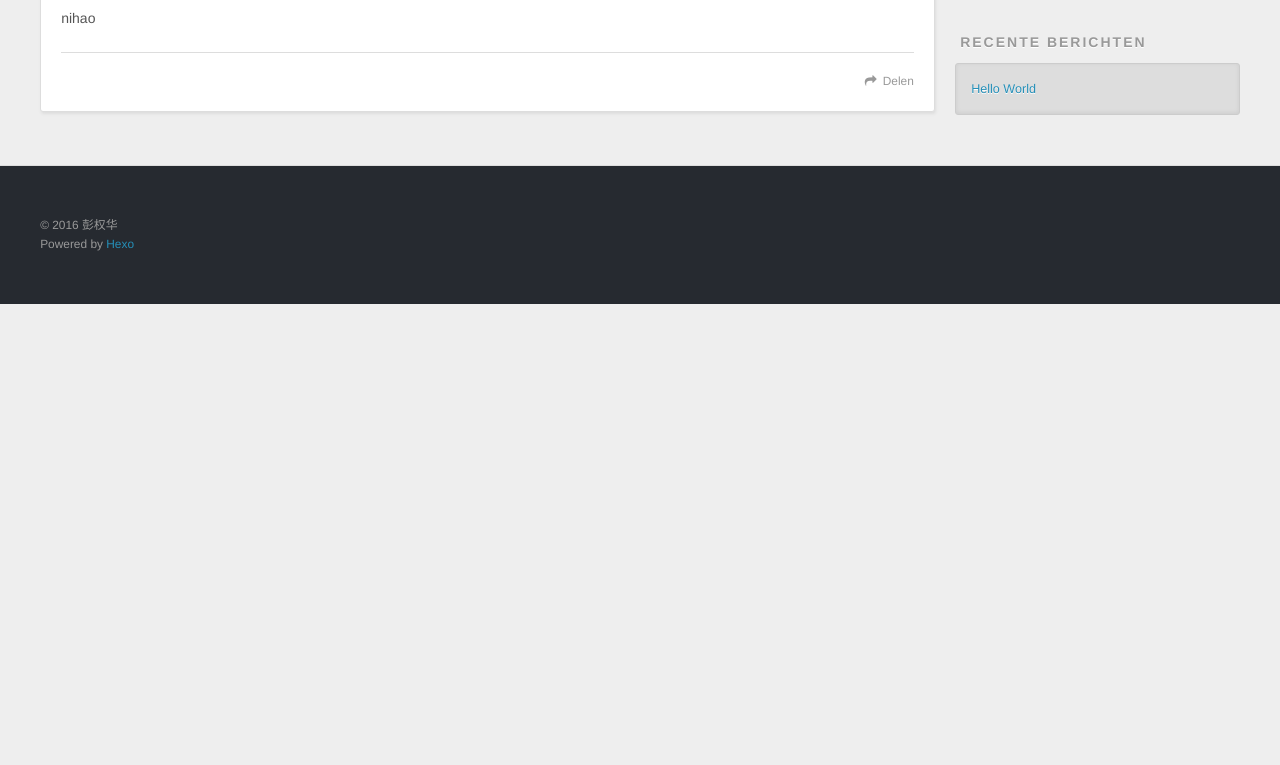
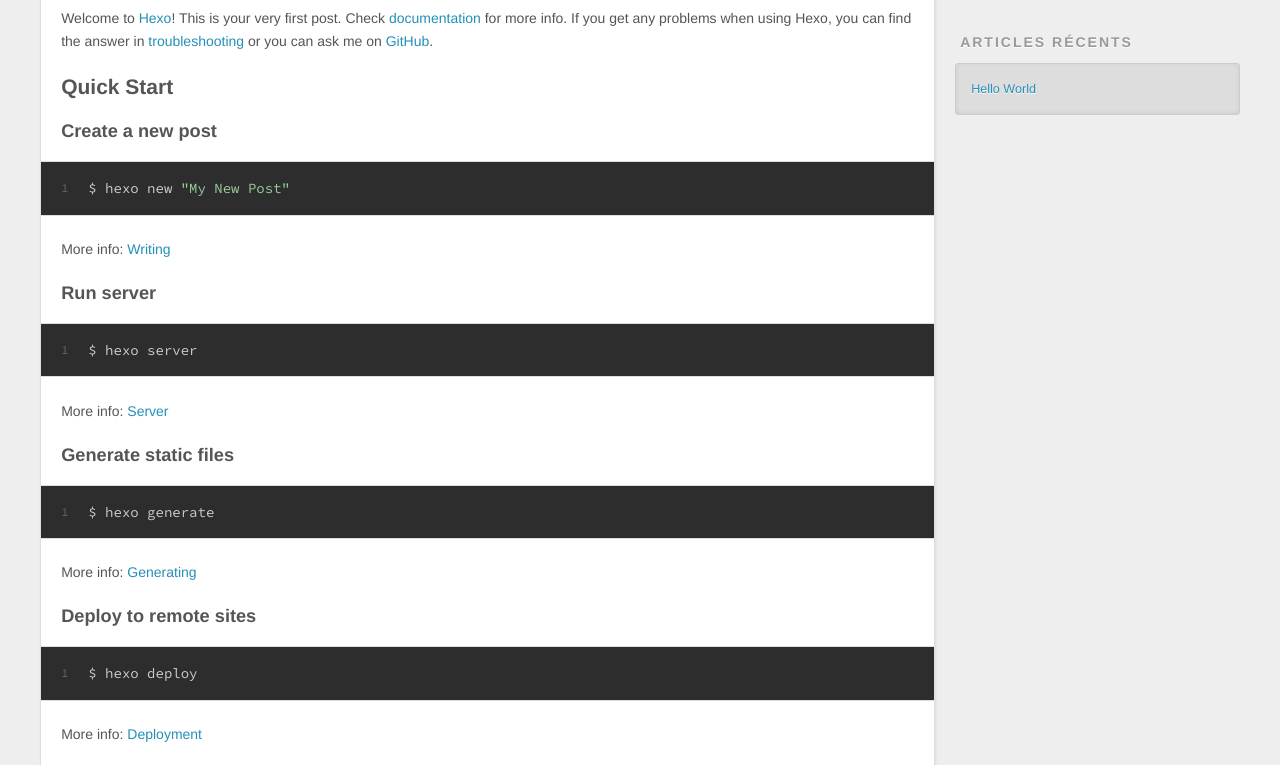
Before and after one commit to pengqh/pengqh.github.io, a plain HTML site: page index.html in a window 1280 px wide. Shown: the part 446-1211 px from the top of the page. Before the commit the page ends 800 px from the top, so only its background shows below. Drawn offline with nearby package versions, Linux system fonts and the light colour scheme.

Commit message:
Site updated: 2016-10-08 11:09:00

```diff
--- a/index.html
+++ b/index.html
@@ -51,9 +51,9 @@
       </nav>
       <nav id="sub-nav">
 
-          <a id="nav-rss-link" class="nav-icon" href="/atom.xml" title="RSS Feed"></a>
+          <a id="nav-rss-link" class="nav-icon" href="/atom.xml" title="Flux RSS"></a>
 
-        <a id="nav-search-btn" class="nav-icon" title="Zoeken"></a>
+        <a id="nav-search-btn" class="nav-icon" title="Rechercher"></a>
       </nav>
       <div id="search-form-wrap">
         <form action="//google.com/search" method="get" accept-charset="UTF-8" class="search-form"><input type="search" name="q" results="0" class="search-form-input" placeholder="Search"><button type="submit" class="search-form-submit">&#xF002;</button><input type="hidden" name="sitesearch" value="http://yoursite.com"></form>
@@ -86,12 +86,20 @@
 
     <div class="article-entry" itemprop="articleBody">
 
-        <p>nihao</p>
+        <p>Welcome to <a href="https://hexo.io/" target="_blank" rel="external">Hexo</a>! This is your very first post. Check <a href="https://hexo.io/docs/" target="_blank" rel="external">documentation</a> for more info. If you get any problems when using Hexo, you can find the answer in <a href="https://hexo.io/docs/troubleshooting.html" target="_blank" rel="external">troubleshooting</a> or you can ask me on <a href="https://github.com/hexojs/hexo/issues" target="_blank" rel="external">GitHub</a>.</p>
+<h2 id="Quick-Start"><a href="#Quick-Start" class="headerlink" title="Quick Start"></a>Quick Start</h2><h3 id="Create-a-new-post"><a href="#Create-a-new-post" class="headerlink" title="Create a new post"></a>Create a new post</h3><figure class="highlight bash"><table><tr><td class="gutter"><pre><div class="line">1</div></pre></td><td class="code"><pre><div class="line">$ hexo new <span class="string">"My New Post"</span></div></pre></td></tr></table></figure>
+<p>More info: <a href="https://hexo.io/docs/writing.html" target="_blank" rel="external">Writing</a></p>
+<h3 id="Run-server"><a href="#Run-server" class="headerlink" title="Run server"></a>Run server</h3><figure class="highlight bash"><table><tr><td class="gutter"><pre><div class="line">1</div></pre></td><td class="code"><pre><div class="line">$ hexo server</div></pre></td></tr></table></figure>
+<p>More info: <a href="https://hexo.io/docs/server.html" target="_blank" rel="external">Server</a></p>
+<h3 id="Generate-static-files"><a href="#Generate-static-files" class="headerlink" title="Generate static files"></a>Generate static files</h3><figure class="highlight bash"><table><tr><td class="gutter"><pre><div class="line">1</div></pre></td><td class="code"><pre><div class="line">$ hexo generate</div></pre></td></tr></table></figure>
+<p>More info: <a href="https://hexo.io/docs/generating.html" target="_blank" rel="external">Generating</a></p>
+<h3 id="Deploy-to-remote-sites"><a href="#Deploy-to-remote-sites" class="headerlink" title="Deploy to remote sites"></a>Deploy to remote sites</h3><figure class="highlight bash"><table><tr><td class="gutter"><pre><div class="line">1</div></pre></td><td class="code"><pre><div class="line">$ hexo deploy</div></pre></td></tr></table></figure>
+<p>More info: <a href="https://hexo.io/docs/deployment.html" target="_blank" rel="external">Deployment</a></p>
 
 
     </div>
     <footer class="article-footer">
-      <a data-url="http://yoursite.com/2016/10/07/hello-world/" data-id="ciu0mdxp40000ksvb7j8gcqlc" class="article-share-link">Delen</a>
+      <a data-url="http://yoursite.com/2016/10/07/hello-world/" data-id="ciu0mg5r30000lkvbb98tsg0n" class="article-share-link">Partager</a>
 
 
     </footer>
@@ -116,7 +124,7 @@
 
 
   <div class="widget-wrap">
-    <h3 class="widget-title">Archieven</h3>
+    <h3 class="widget-title">Archives</h3>
     <div class="widget">
       <ul class="archive-list"><li class="archive-list-item"><a class="archive-list-link" href="/archives/2016/10/">October 2016</a></li></ul>
     </div>
@@ -126,7 +134,7 @@
 
 
   <div class="widget-wrap">
-    <h3 class="widget-title">Recente berichten</h3>
+    <h3 class="widget-title">Articles récents</h3>
     <div class="widget">
       <ul>
 
@@ -147,7 +155,7 @@
   <div class="outer">
     <div id="footer-info" class="inner">
       &copy; 2016 彭权华<br>
-      Powered by <a href="http://hexo.io/" target="_blank">Hexo</a>
+      Propulsé by <a href="http://hexo.io/" target="_blank">Hexo</a>
     </div>
   </div>
 </footer>
```
Also changed, not shown: 2016/10/07/hello-world/index.html (+22 -11 lines), archives/2016/10/index.html (+6 -6 lines), archives/2016/index.html (+6 -6 lines), archives/index.html (+6 -6 lines).
